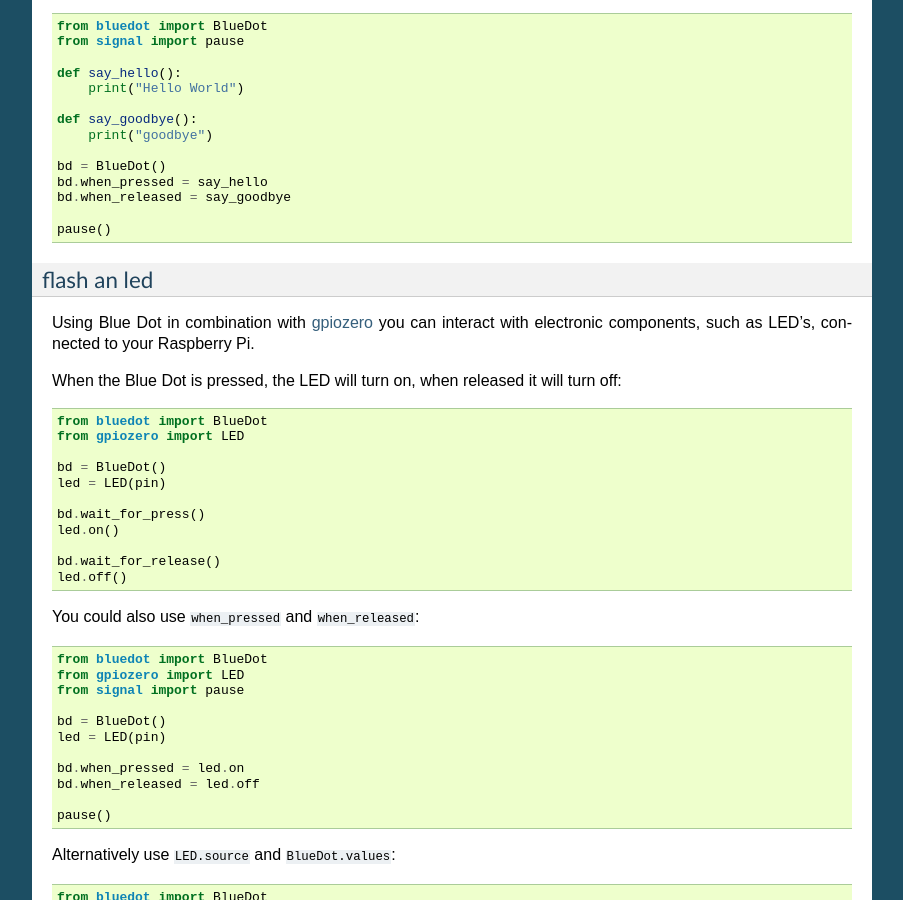
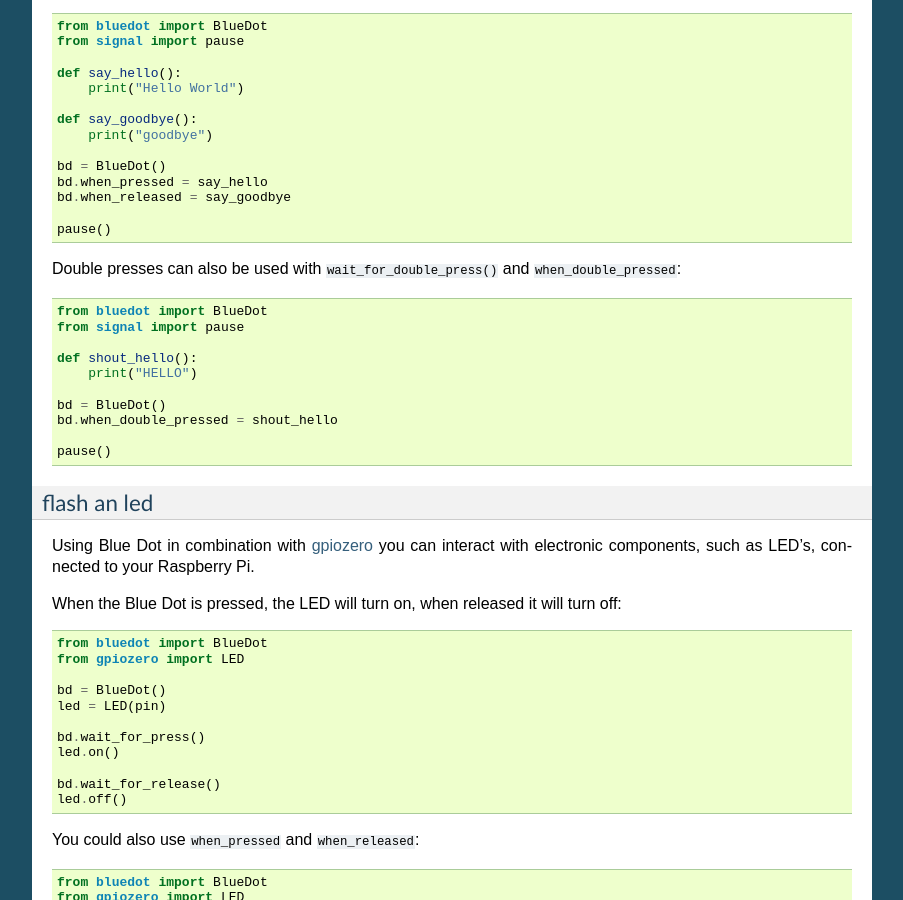
Before and after one commit to martinohanlon/BlueDot, a Sphinx documentation site: the page built from docs/recipes.rst, in a window 1280 px wide and 900 px high, scrolled down 694 px. Shown: the whole window, without its empty margins (198-1101 px from the left). Built offline with Sphinx 7.4.7, drawn with Linux system fonts in a browser that asks for light colours.

Commit message:
updated docs

```diff
--- a/docs/recipes.rst
+++ b/docs/recipes.rst
@@ -46,6 +46,19 @@
     bd = BlueDot()
     bd.when_pressed = say_hello
     bd.when_released = say_goodbye
+
+    pause()
+
+Double presses can also be used with ``wait_for_double_press()`` and ``when_double_pressed``::
+
+    from bluedot import BlueDot
+    from signal import pause
+
+    def shout_hello():
+        print("HELLO")
+
+    bd = BlueDot()
+    bd.when_double_pressed = shout_hello
 
     pause()
 
```
